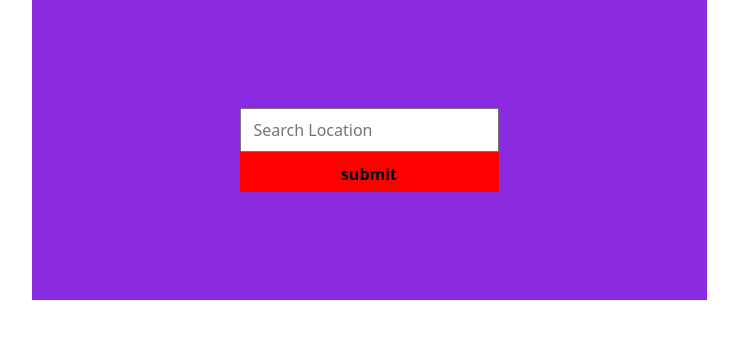
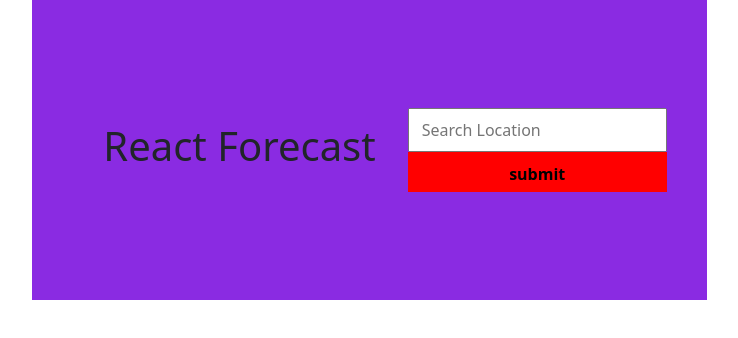
Before and after one commit to grlara9/weather-app-reactjs, a React (Create React App) app: page / in a window 1280 px wide. Shown: the top 338 px of the page, without its empty margins (271-1009 px from the left). Built offline with nearby package versions, Linux system fonts and the light colour scheme.

Commit message:
added a header where title of app will be display, added style to header

```diff
--- a/src/App.js
+++ b/src/App.js
@@ -1,5 +1,6 @@
 import useForecast from './hooks/useForecast';
 import './App.css';
+import Header from './ui/Header';
 import Form from './ui/Form'
 import Loader from './ui/Loader';
 function App() {
@@ -12,6 +13,7 @@ function App() {
   }
   return (
     <div className="App">
+      <Header />
     {!isLoading && <Form submitLocation={onSubmit} />}
     {isLoading && <Loader />}
 
--- /dev/null
+++ b/src/ui/Header.css
@@ -0,0 +1,10 @@
+h1{
+    padding:2rem;
+    text-align: center;
+    font-weight: 500;
+    font-size: 2.5rem;
+}
+
+span{
+    font-weight: 100;
+}
--- /dev/null
+++ b/src/ui/Header.js
@@ -0,0 +1,11 @@
+import React from 'react'
+import './Header.css'
+
+const Header =() =>{
+    return(
+        <h1>
+            <span>React</span> Forecast
+        </h1>
+    )
+}
+export default Header
```
